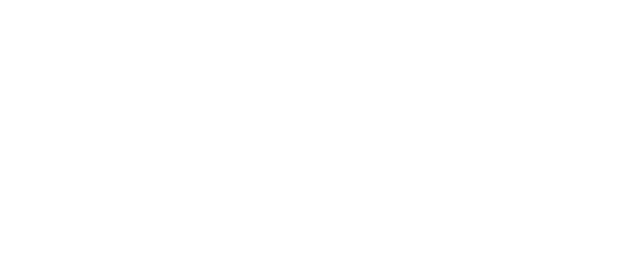
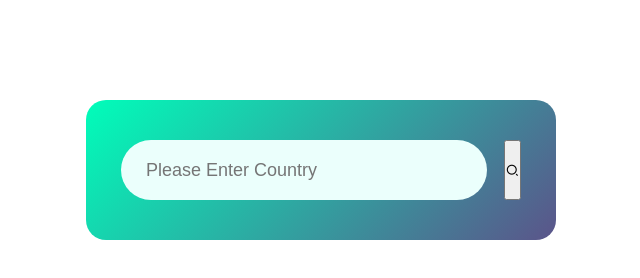
Before and after one commit to Germaine144/wealth, a plain HTML site: page index.html in a window 1280 px wide. Shown: the whole page, without its empty margins (319-959 px from the left). Drawn offline with nearby package versions, Linux system fonts and the light colour scheme.

Commit message:
making html and styling in  css

```diff
--- /dev/null
+++ b/index.css
@@ -0,0 +1,34 @@
+ *{
+    padding: 0%;
+    margin: 0%;
+    box-sizing: border-box;
+ }
+ .cards{
+    width: 90%;
+    max-width: 470px;
+    background:linear-gradient(135deg, #00feba ,#5b548a);
+    color: #fff;
+    margin: 100px auto 0;
+    border-radius: 20px;
+    padding: 40px 35px;
+    text-align: center;
+
+ }
+ .search{
+    width: 100%;
+    display: flex;
+    justify-content: space-between;
+    text-align: center;
+ }
+ .search input{
+    border: 0;
+    outline: 0;
+    background: #ebfffc;
+    color: #555;
+    padding: 10px 25px;
+    height: 60px;
+    border-radius: 30px;
+    flex: 1;
+    margin-right: 17px;
+    font-size: 18px;
+ }
--- a/index.html
+++ b/index.html
@@ -3,9 +3,18 @@
 <head>
     <meta charset="UTF-8">
     <meta name="viewport" content="width=device-width, initial-scale=1.0">
+    <link
+    href="https://cdn.jsdelivr.net/npm/remixicon@4.5.0/fonts/remixicon.css"
+    rel="stylesheet"/>
+    <link rel="stylesheet" href="index.css">
     <title>Document</title>
 </head>
 <body>
-
+    <div class="cards">
+        <div class="search">
+            <input type="text" placeholder="Please Enter Country">
+            <button><i class="ri-search-2-line"></i></button>
+        </div>
+    </div>
 </body>
 </html>
```
